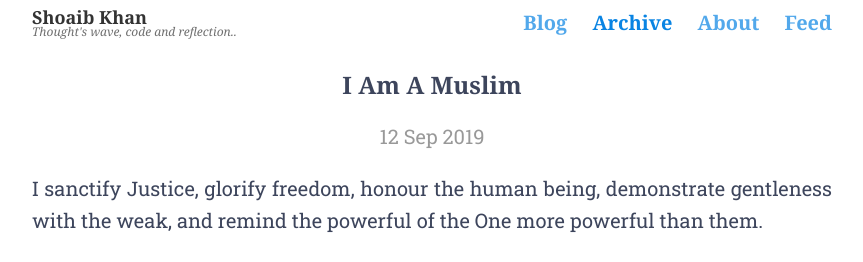
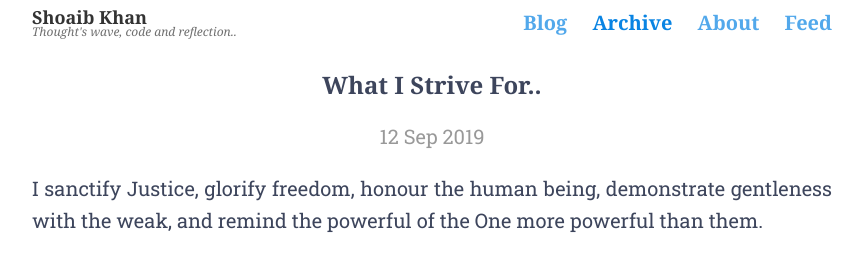
Before and after one commit to shoaibk-dev/shoaibk-dev.github.io, a Jekyll site: the page built from _posts/2019-09-12-What-I-Strive-For.md, in a window 1280 px wide. Shown: the top 262 px of the page, without its empty margins (208-1071 px from the left). Built offline with Jekyll 4.4.1, drawn with Linux system fonts in a browser that asks for light colours; nearby versions of some CDN libraries; library files that are not in the unit come from our copies.

Commit message:
Update 2019-09-12-What-I-Strive-For.md

```diff
--- a/_posts/2019-09-12-What-I-Strive-For.md
+++ b/_posts/2019-09-12-What-I-Strive-For.md
@@ -1,6 +1,6 @@
 ---
 layout: post
-title: I Am A Muslim
+title: What I Strive For..
 ---
 
 I sanctify Justice, glorify freedom, honour the human being, demonstrate gentleness with the weak, and remind the powerful of the One more powerful than them.
```
